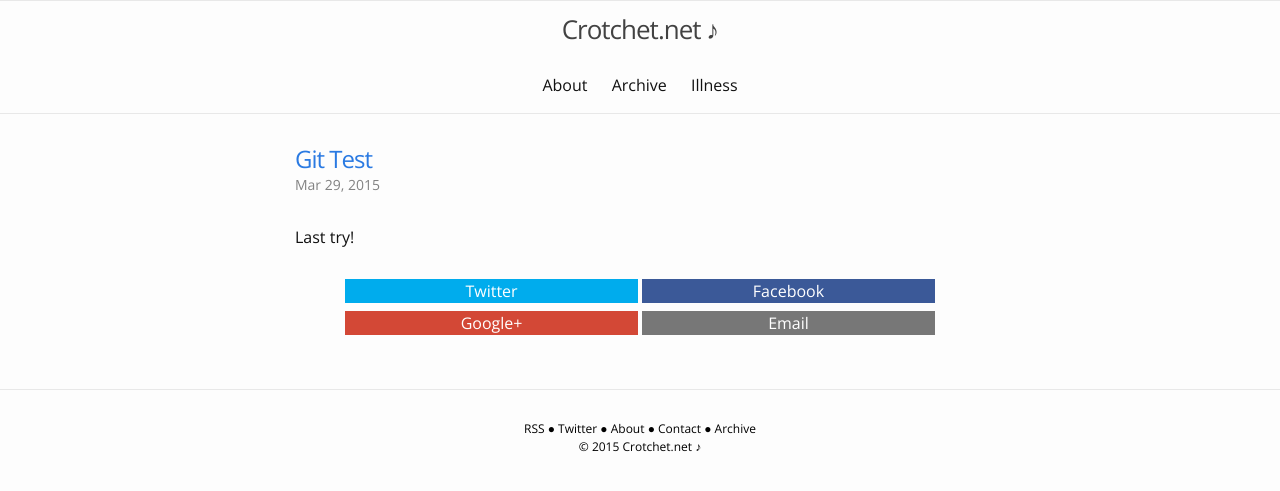
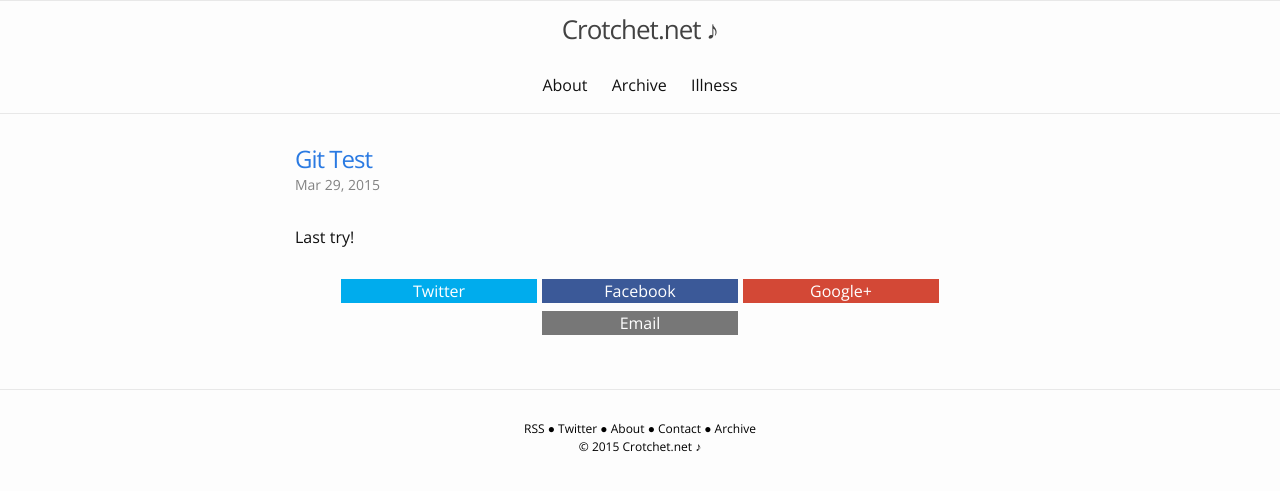
Before and after one commit to andyml123/andyml123.github.io, a Jekyll site: the page built from _posts/2015-03-29-git-test.markdown, in a window 1280 px wide. Shown: the top 491 px of the page. Built offline with Jekyll 4.4.1, drawn with Linux system fonts in a browser that asks for light colours.

Commit message:
inital commit

```diff
--- a/_sass/_layout.scss
+++ b/_sass/_layout.scss
@@ -310,7 +310,7 @@ hr {
 .sharing-button, .sharing-button:visited {
   display: inline-block;
   text-align: center;
-  width: 18.3rem;
+  width: 12.3rem;
   min-width: 10rem;
   background-color: #ccc;
   color: #fff;
```
